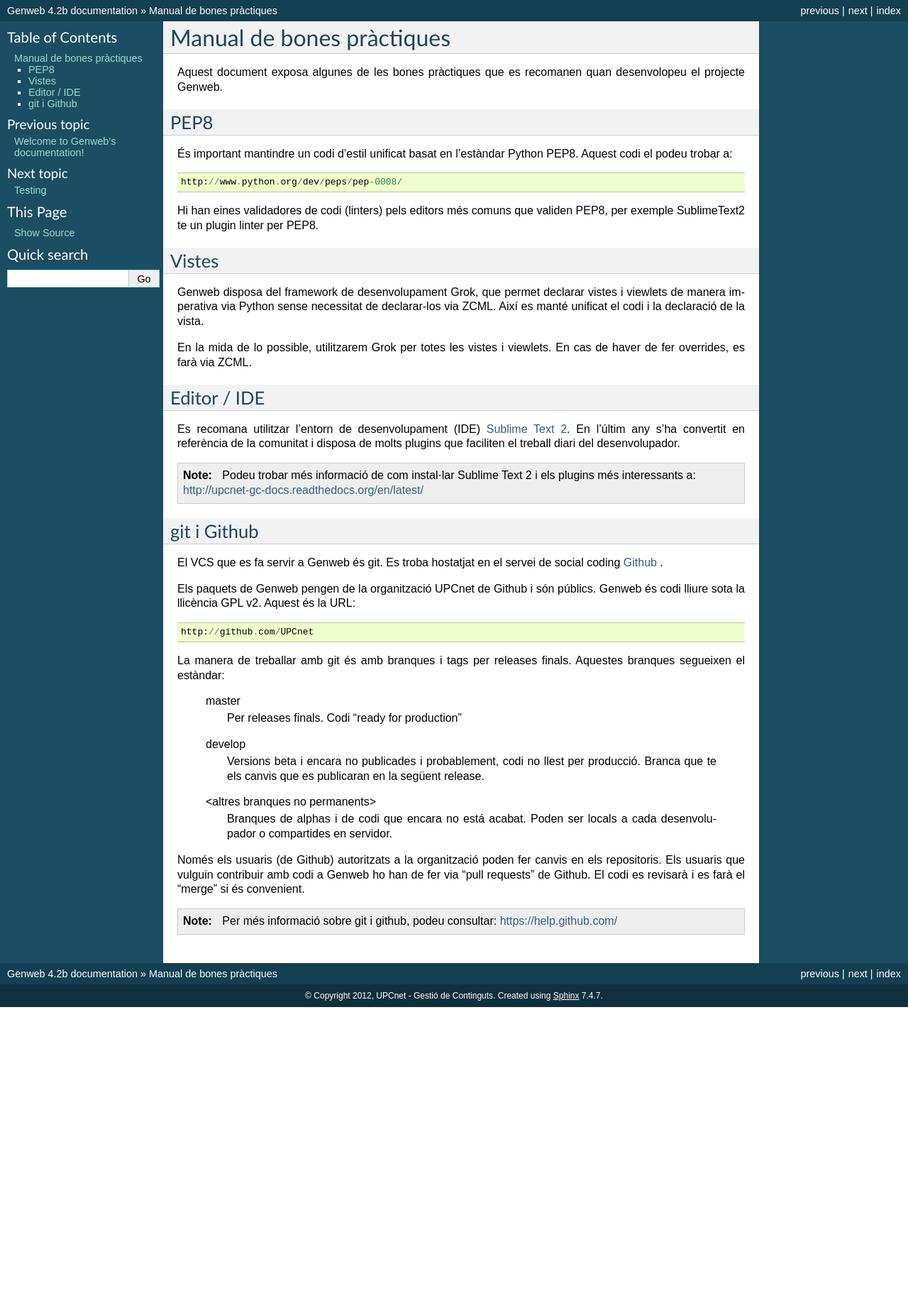
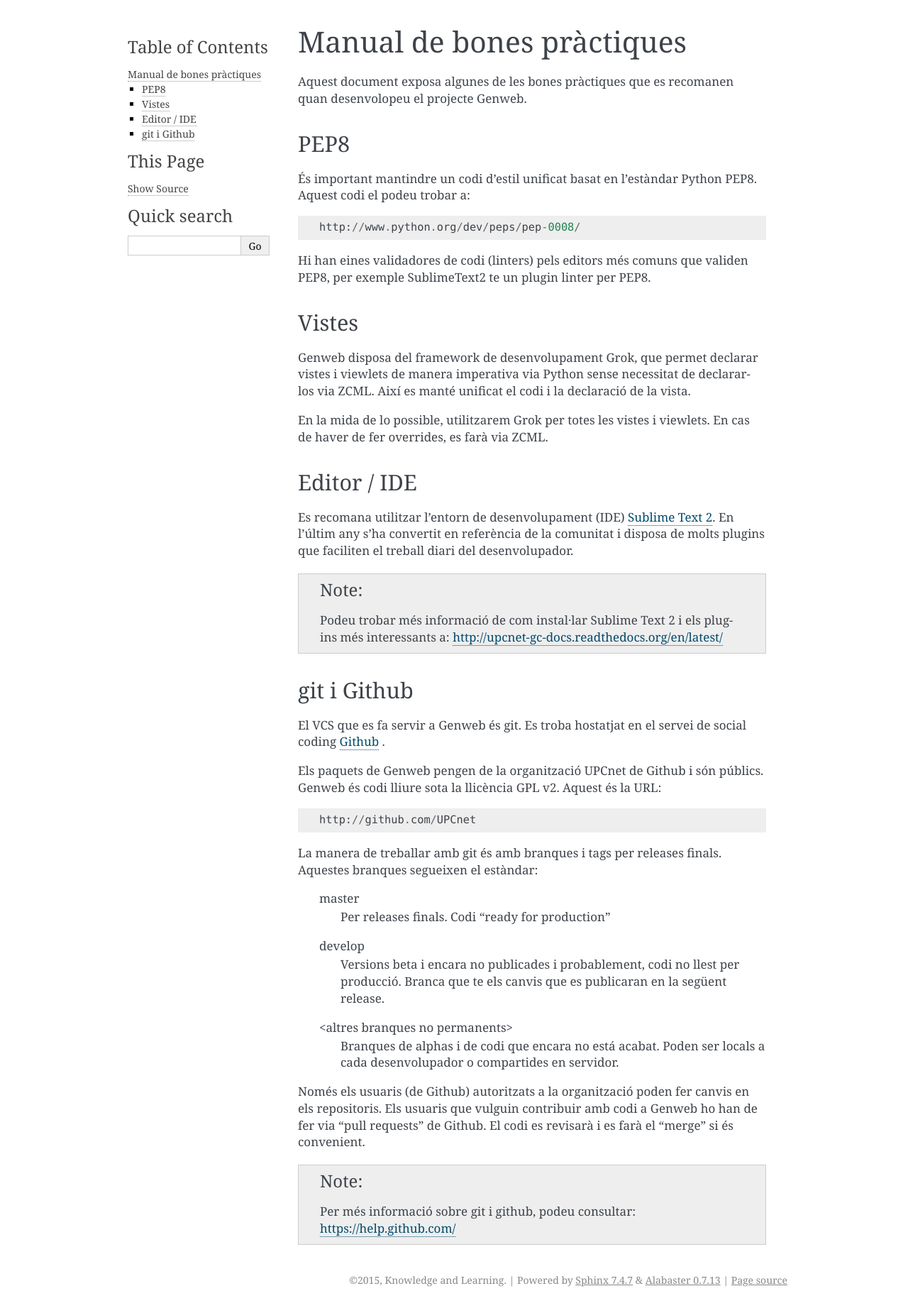
Before and after one commit to UPCnet/genweb.core, a Sphinx documentation site: the page built from docs/codestyle.rst, in a window 1280 px wide. Shown: the whole page at 71% size. Built offline with Sphinx 7.4.7, drawn with Linux system fonts in a browser that asks for light colours; before the commit the page ends 1419 px from its top, so only the background shows below that.

Commit message:
Update docs

```diff
--- a/docs/conf.py
+++ b/docs/conf.py
@@ -1,9 +1,10 @@
 # -*- coding: utf-8 -*-
 #
 # Genweb documentation build configuration file, created by
-# sphinx-quickstart on Tue Sep  4 16:33:07 2012.
+# sphinx-quickstart on Mon Mar 16 10:28:44 2015.
 #
-# This file is execfile()d with the current directory set to its containing dir.
+# This file is execfile()d with the current directory set to its
+# containing dir.
 #
 # Note that not all possible configuration values are present in this
 # autogenerated file.
@@ -11,27 +12,30 @@
 # All configuration values have a default; values that are commented out
 # serve to show the default.
 
-import sys, os
+import sys
+import os
+import shlex
 
 # If extensions (or modules to document with autodoc) are in another directory,
 # add these directories to sys.path here. If the directory is relative to the
 # documentation root, use os.path.abspath to make it absolute, like shown here.
 #sys.path.insert(0, os.path.abspath('.'))
 
-# -- General configuration -----------------------------------------------------
+# -- General configuration ------------------------------------------------
 
 # If your documentation needs a minimal Sphinx version, state it here.
 #needs_sphinx = '1.0'
 
-# Add any Sphinx extension module names here, as strings. They can be extensions
-# coming with Sphinx (named 'sphinx.ext.*') or your custom ones.
+# Add any Sphinx extension module names here, as strings. They can be
+# extensions coming with Sphinx (named 'sphinx.ext.*') or your custom
+# ones.
 extensions = []
 
 # Add any paths that contain templates here, relative to this directory.
 templates_path = ['_templates']
 
-# The suffix of source filenames.
-source_suffix = '.rst'
+# The suffix(es) of source filenames.
+source_suffix = ['.rst']
 
 # The encoding of source files.
 #source_encoding = 'utf-8-sig'
@@ -41,20 +45,24 @@ master_doc = 'index'
 
 # General information about the project.
 project = u'Genweb'
-copyright = u'2012, UPCnet - Gestió de Continguts'
+copyright = u'2015, Knowledge and Learning'
+author = u'Knowledge and Learning'
 
 # The version info for the project you're documenting, acts as replacement for
 # |version| and |release|, also used in various other places throughout the
 # built documents.
 #
 # The short X.Y version.
-version = '4.2b'
+version = '4.0'
 # The full version, including alpha/beta/rc tags.
-release = '4.2b'
+release = '4.0'
 
 # The language for content autogenerated by Sphinx. Refer to documentation
 # for a list of supported languages.
-#language = None
+#
+# This is also used if you do content translation via gettext catalogs.
+# Usually you set "language" from the command line for these cases.
+language = None
 
 # There are two options for replacing |today|: either, you set today to some
 # non-false value, then it is used:
@@ -66,7 +74,8 @@ release = '4.2b'
 # directories to ignore when looking for source files.
 exclude_patterns = ['_build']
 
-# The reST default role (used for this markup: `text`) to use for all documents.
+# The reST default role (used for this markup: `text`) to use for all
+# documents.
 #default_role = None
 
 # If true, '()' will be appended to :func: etc. cross-reference text.
@@ -86,12 +95,18 @@ pygments_style = 'sphinx'
 # A list of ignored prefixes for module index sorting.
 #modindex_common_prefix = []
 
+# If true, keep warnings as "system message" paragraphs in the built documents.
+#keep_warnings = False
 
-# -- Options for HTML output ---------------------------------------------------
+# If true, `todo` and `todoList` produce output, else they produce nothing.
+todo_include_todos = False
+
+
+# -- Options for HTML output ----------------------------------------------
 
 # The theme to use for HTML and HTML Help pages.  See the documentation for
 # a list of builtin themes.
-html_theme = 'default'
+html_theme = 'alabaster'
 
 # Theme options are theme-specific and customize the look and feel of a theme
 # further.  For a list of options available for each theme, see the
@@ -121,6 +136,11 @@ html_theme = 'default'
 # relative to this directory. They are copied after the builtin static files,
 # so a file named "default.css" will overwrite the builtin "default.css".
 html_static_path = ['_static']
+
+# Add any extra paths that contain custom files (such as robots.txt or
+# .htaccess) here, relative to this directory. These files are copied
+# directly to the root of the documentation.
+#html_extra_path = []
 
 # If not '', a 'Last updated on:' timestamp is inserted at every page bottom,
 # using the given strftime format.
@@ -163,11 +183,24 @@ html_static_path = ['_static']
 # This is the file name suffix for HTML files (e.g. ".xhtml").
 #html_file_suffix = None
 
+# Language to be used for generating the HTML full-text search index.
+# Sphinx supports the following languages:
+#   'da', 'de', 'en', 'es', 'fi', 'fr', 'hu', 'it', 'ja'
+#   'nl', 'no', 'pt', 'ro', 'ru', 'sv', 'tr'
+#html_search_language = 'en'
+
+# A dictionary with options for the search language support, empty by default.
+# Now only 'ja' uses this config value
+#html_search_options = {'type': 'default'}
+
+# The name of a javascript file (relative to the configuration directory) that
+# implements a search results scorer. If empty, the default will be used.
+#html_search_scorer = 'scorer.js'
+
 # Output file base name for HTML help builder.
 htmlhelp_basename = 'Genwebdoc'
 
-
-# -- Options for LaTeX output --------------------------------------------------
+# -- Options for LaTeX output ---------------------------------------------
 
 latex_elements = {
 # The paper size ('letterpaper' or 'a4paper').
@@ -178,13 +211,17 @@ latex_elements = {
 
 # Additional stuff for the LaTeX preamble.
 #'preamble': '',
+
+# Latex figure (float) alignment
+#'figure_align': 'htbp',
 }
 
 # Grouping the document tree into LaTeX files. List of tuples
-# (source start file, target name, title, author, documentclass [howto/manual]).
+# (source start file, target name, title,
+#  author, documentclass [howto, manual, or own class]).
 latex_documents = [
-  ('index', 'Genweb.tex', u'Genweb Documentation',
-   u'UPCnet - Gestió de Continguts', 'manual'),
+  (master_doc, 'Genweb.tex', u'Genweb Documentation',
+   u'Knowledge and Learning', 'manual'),
 ]
 
 # The name of an image file (relative to this directory) to place at the top of
@@ -208,27 +245,27 @@ latex_documents = [
 #latex_domain_indices = True
 
 
-# -- Options for manual page output --------------------------------------------
+# -- Options for manual page output ---------------------------------------
 
 # One entry per manual page. List of tuples
 # (source start file, name, description, authors, manual section).
 man_pages = [
-    ('index', 'genweb', u'Genweb Documentation',
-     [u'UPCnet - Gestió de Continguts'], 1)
+    (master_doc, 'genweb', u'Genweb Documentation',
+     [author], 1)
 ]
 
 # If true, show URL addresses after external links.
 #man_show_urls = False
 
 
-# -- Options for Texinfo output ------------------------------------------------
+# -- Options for Texinfo output -------------------------------------------
 
 # Grouping the document tree into Texinfo files. List of tuples
 # (source start file, target name, title, author,
 #  dir menu entry, description, category)
 texinfo_documents = [
-  ('index', 'Genweb', u'Genweb Documentation',
-   u'UPCnet - Gestió de Continguts', 'Genweb', 'One line description of project.',
+  (master_doc, 'Genweb', u'Genweb Documentation',
+   author, 'Genweb', 'One line description of project.',
    'Miscellaneous'),
 ]
 
@@ -240,3 +277,76 @@ texinfo_documents = [
 
 # How to display URL addresses: 'footnote', 'no', or 'inline'.
 #texinfo_show_urls = 'footnote'
+
+# If true, do not generate a @detailmenu in the "Top" node's menu.
+#texinfo_no_detailmenu = False
+
+
+# -- Options for Epub output ----------------------------------------------
+
+# Bibliographic Dublin Core info.
+epub_title = project
+epub_author = author
+epub_publisher = author
+epub_copyright = copyright
+
+# The basename for the epub file. It defaults to the project name.
+#epub_basename = project
+
+# The HTML theme for the epub output. Since the default themes are not optimized
+# for small screen space, using the same theme for HTML and epub output is
+# usually not wise. This defaults to 'epub', a theme designed to save visual
+# space.
+#epub_theme = 'epub'
+
+# The language of the text. It defaults to the language option
+# or 'en' if the language is not set.
+#epub_language = ''
+
+# The scheme of the identifier. Typical schemes are ISBN or URL.
+#epub_scheme = ''
+
+# The unique identifier of the text. This can be a ISBN number
+# or the project homepage.
+#epub_identifier = ''
+
+# A unique identification for the text.
+#epub_uid = ''
+
+# A tuple containing the cover image and cover page html template filenames.
+#epub_cover = ()
+
+# A sequence of (type, uri, title) tuples for the guide element of content.opf.
+#epub_guide = ()
+
+# HTML files that should be inserted before the pages created by sphinx.
+# The format is a list of tuples containing the path and title.
+#epub_pre_files = []
+
+# HTML files shat should be inserted after the pages created by sphinx.
+# The format is a list of tuples containing the path and title.
+#epub_post_files = []
+
+# A list of files that should not be packed into the epub file.
+epub_exclude_files = ['search.html']
+
+# The depth of the table of contents in toc.ncx.
+#epub_tocdepth = 3
+
+# Allow duplicate toc entries.
+#epub_tocdup = True
+
+# Choose between 'default' and 'includehidden'.
+#epub_tocscope = 'default'
+
+# Fix unsupported image types using the Pillow.
+#epub_fix_images = False
+
+# Scale large images.
+#epub_max_image_width = 0
+
+# How to display URL addresses: 'footnote', 'no', or 'inline'.
+#epub_show_urls = 'inline'
+
+# If false, no index is generated.
+#epub_use_index = True
```
Also changed, not shown: docs/index.rst (+19 -5 lines), 1 other file.
